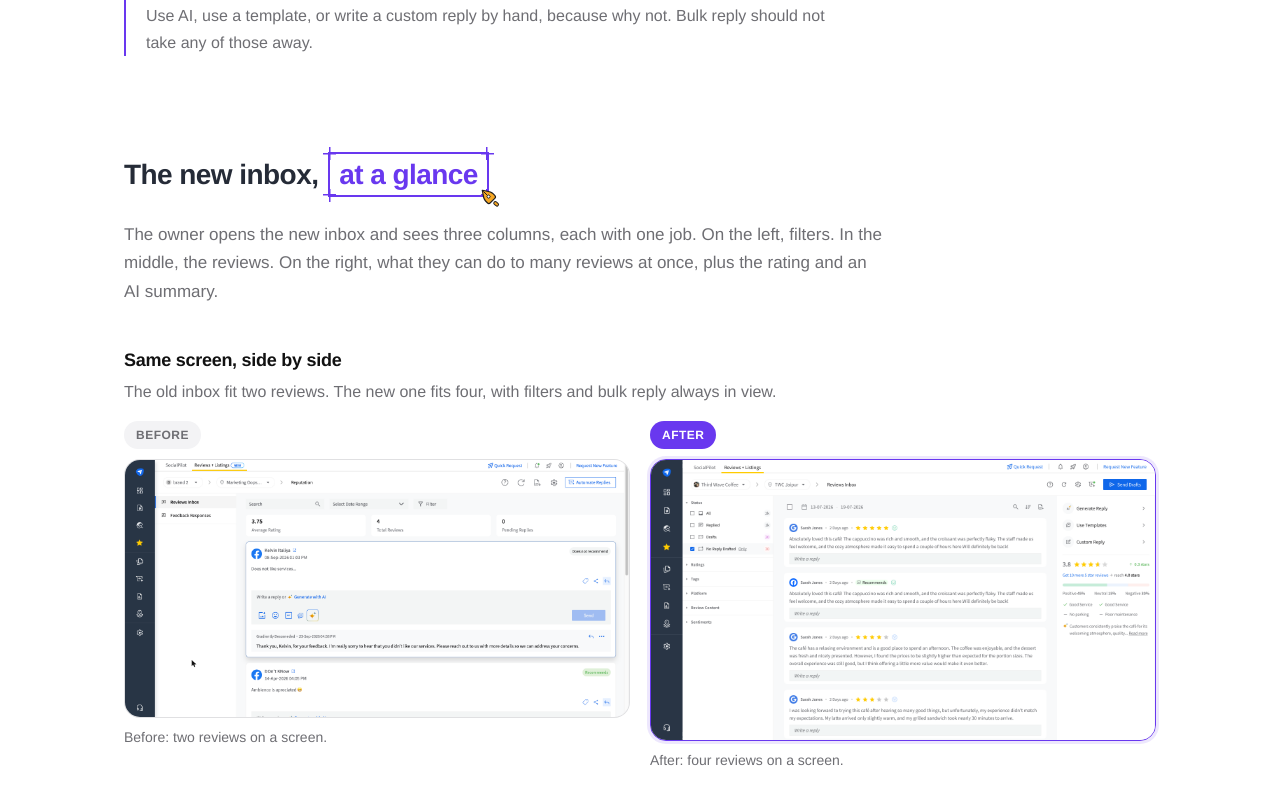
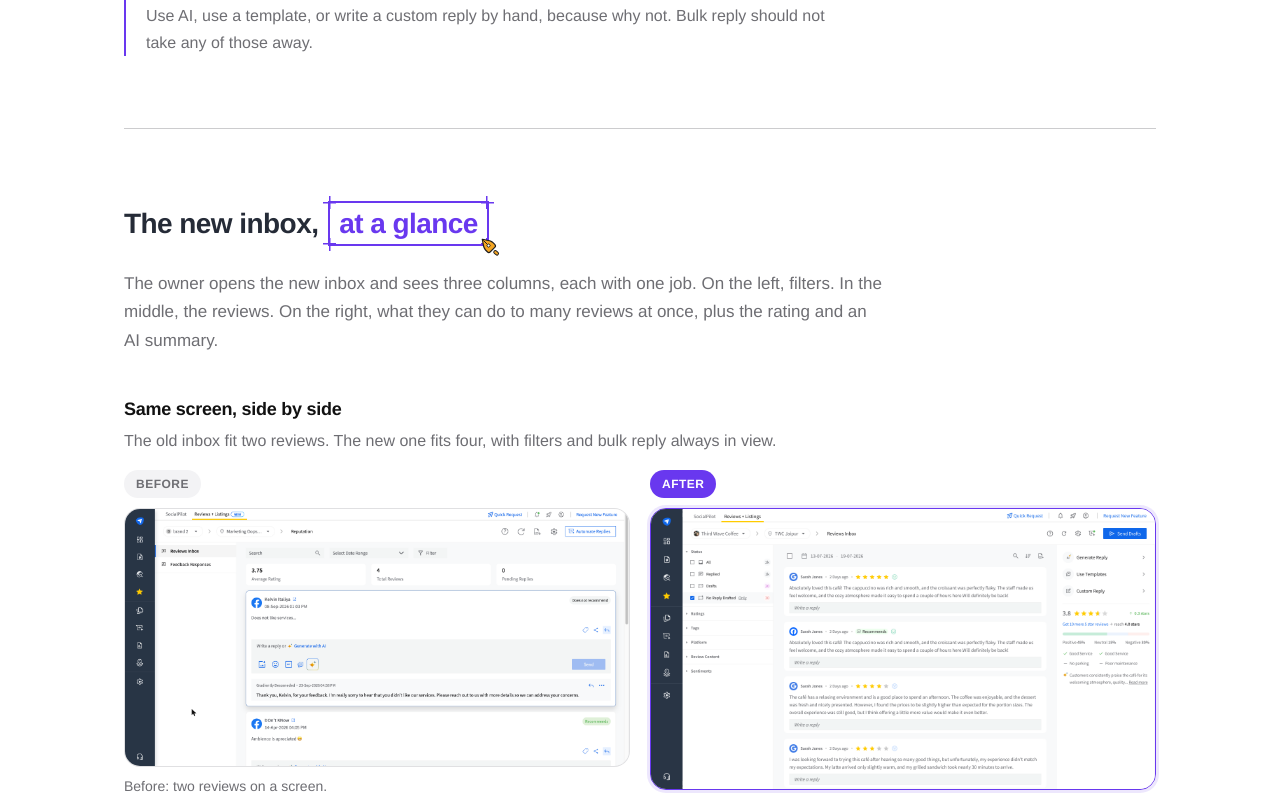
Before and after one commit to jatinsocial/Portfolio, a Next.js app: page /work/reviews-inbox in a window 1280 px wide. Shown: the part 5200-6000 px from the top of the page. Built offline with nearby package versions, Linux system fonts and the light colour scheme.

Commit message:
Case study: divider between parts

```diff
--- a/app/globals.css
+++ b/app/globals.css
@@ -418,3 +418,7 @@ a:focus-visible, button:focus-visible { outline: 2px solid var(--accent); outlin
 }
 
 .part { scroll-margin-top: 90px; }
+
+/* A simple line where one part of the story ends and the next begins */
+.part-divider { border: 0; border-top: 1px solid var(--text-2); opacity: 0.35; margin: 0; }
+.part + .part { margin-top: 72px; }
--- a/app/work/[slug]/page.tsx
+++ b/app/work/[slug]/page.tsx
@@ -204,8 +204,9 @@ export default async function CaseStudyPage({
           </nav>
         </header>
 
-        {c.parts.map((p) => (
+        {c.parts.map((p, i) => (
           <div key={p.id} id={p.id} className={`part part-${p.id}`}>
+            {i > 0 && <hr className="part-divider" />}
             {p.sections.map((id) => {
               const s = byId.get(id);
               return s ? <SectionView key={id} s={s} /> : null;
```
Also changed, not shown: context/changelog.md, 1 other file (tests, documents, lock files or other folders).
